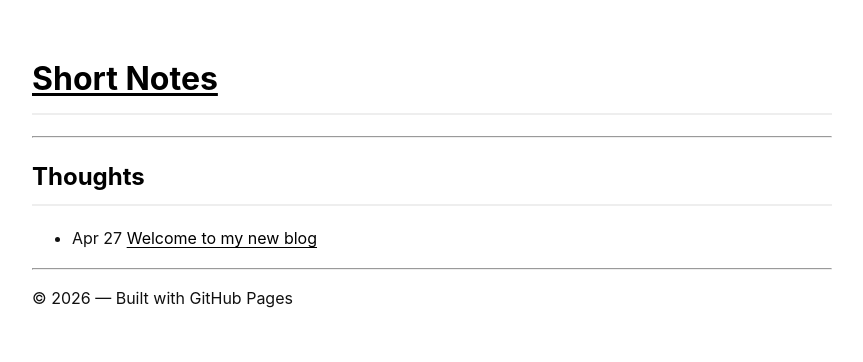
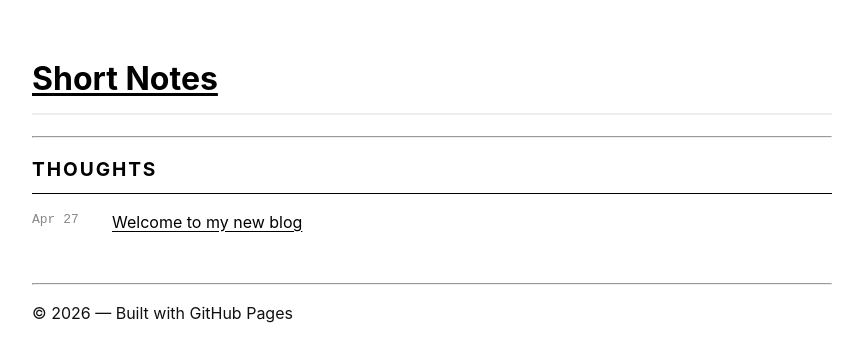
Before and after one commit to Luk3Howard/luk3howard.github.io, a Jekyll site: the page built from index.md, in a window 1280 px wide. Shown: the top 362 px of the page, without its empty margins (208-1071 px from the left). Built offline with Jekyll 4.4.1, drawn with Linux system fonts in a browser that asks for light colours.

```diff
--- a/assets/style.css
+++ b/assets/style.css
@@ -32,3 +32,34 @@ a:hover {
   color: #666; /* Gray for dates */
   font-size: 0.9rem;
 }
+
+/* Category Layout Styles */
+.category-group {
+  margin-bottom: 3rem; /* Space between categories */
+}
+
+.category-group h2 {
+  font-size: 1.2rem;
+  text-transform: uppercase;
+  letter-spacing: 0.1em;
+  border-bottom: 1px solid #000;
+  margin-bottom: 1rem;
+}
+
+.post-list {
+  list-style: none;
+  padding: 0;
+}
+
+.post-list li {
+  display: flex;
+  justify-content: flex-start;
+  gap: 20px;
+  margin-bottom: 0.5rem;
+}
+
+.post-date {
+  color: #888;
+  font-family: monospace; /* Gives it that clean, data-heavy look */
+  min-width: 60px;
+}
```
